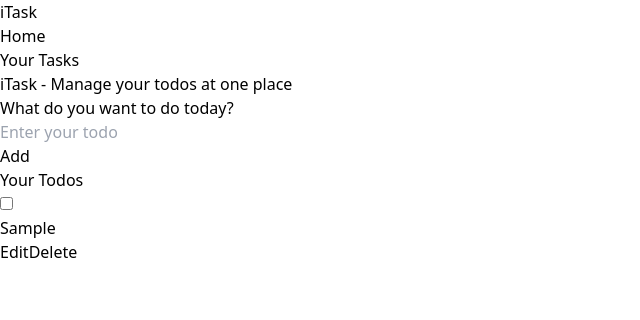
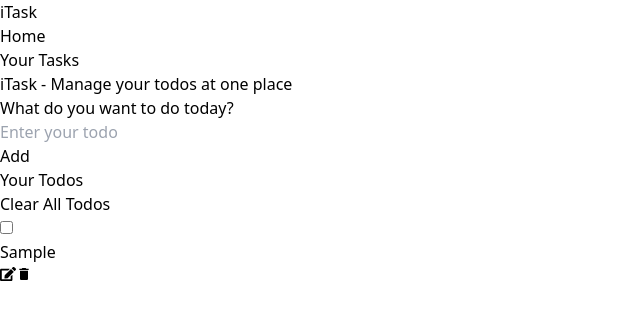
Before and after one commit to MohdRaza216/iTask, a React (Vite) app: page / in a window 1280 px wide. Both pictures are taken after typing "Sample" into the empty fields and a click on the button "Add". Shown: the top 320 px of the page, without its empty margins (0-640 px from the left). Built offline with nearby package versions, Linux system fonts and the light colour scheme.

Commit message:
UI improvements of the application and load dependencies

```diff
--- a/package.json
+++ b/package.json
@@ -11,7 +11,8 @@
   },
   "dependencies": {
     "react": "^18.3.1",
-    "react-dom": "^18.3.1"
+    "react-dom": "^18.3.1",
+    "react-icons": "^5.3.0"
   },
   "devDependencies": {
     "@eslint/js": "^9.13.0",
--- a/src/App.jsx
+++ b/src/App.jsx
@@ -1,15 +1,17 @@
 import { useState } from "react";
 import Navbar from "./component/Navbar.jsx";
+import { FaEdit } from "react-icons/fa";
+import { MdDelete } from "react-icons/md";
 
 function App() {
   const [todo, setTodo] = useState("");
   const [todos, setTodos] = useState([]);
-  const [isEditing, setIsEditing] = useState(false); // Track editing state
-  const [editIndex, setEditIndex] = useState(null); // Track index of item being edited
+  const [isEditing, setIsEditing] = useState(false);
+  const [editIndex, setEditIndex] = useState(null);
 
   const handleAdd = () => {
-    if (todo) {
-      const newTodo = { text: todo, completed: false }; // New to-do object with 'completed' field
+    if (todo.trim()) {
+      const newTodo = { text: todo, completed: false };
       if (isEditing) {
         const updatedTodos = todos.map((item, index) =>
           index === editIndex ? { ...item, text: todo } : item
@@ -36,9 +38,9 @@ function App() {
   };
 
   const handleEdit = (index) => {
-    setTodo(todos[index].text); // Set only the text of the selected to-do item
-    setIsEditing(true); // Set editing state to true
-    setEditIndex(index); // Store index of item being edited
+    setTodo(todos[index].text);
+    setIsEditing(true);
+    setEditIndex(index);
   };
 
   const handleCheckbox = (index) => {
@@ -46,6 +48,12 @@ function App() {
       i === index ? { ...item, completed: !item.completed } : item
     );
     setTodos(updatedTodos);
+  };
+
+  const handleClear = () => {
+    if (window.confirm("Are you sure you want to clear all todo items?")) {
+      setTodos([]);
+    }
   };
 
   return (
@@ -62,31 +70,38 @@ function App() {
             type="text"
             placeholder="Enter your todo"
             onChange={handleChange}
-            onKeyDown={(e) => e.key === "Enter" && handleAdd()} // Trigger handleAdd on Enter key press
+            onKeyDown={(e) => e.key === "Enter" && handleAdd()}
             value={todo}
           />
           <div className="flex justify-center">
             <button
               onClick={handleAdd}
-              className="p-3 py-1 text-white bg-blue-800 rounded-md hover:bg-blue-950"
+              className="p-3 py-1 text-white bg-blue-800 rounded-full hover:bg-blue-950 w-[55%] "
             >
               {isEditing ? "Update" : "Add"}
             </button>
           </div>
-          <h2 className="text-2xl font-bold">Your Todos</h2>
+          <div className="flex justify-between">
+            <h2 className="text-2xl font-bold">Your Todos</h2>
+            <button
+              className="p-3 py-1 text-white bg-red-800 rounded-md hover:bg-red-950"
+              onClick={handleClear}
+            >
+              Clear All Todos
+            </button>
+          </div>
           <div className="todos">
             {todos.length === 0 && (
               <div className="m-5">No Todos to display!</div>
             )}
             {todos.map((item, index) => (
-              <div className="flex justify-between w-1/3 todo " key={index}>
+              <div className="flex justify-between w-[55%] todo" key={index}>
                 <div className="flex items-baseline gap-5 checkbox">
                   <input
                     type="checkbox"
                     checked={item.completed}
                     onChange={() => handleCheckbox(index)}
                     className="mb-3 mr-2"
-                    value={item.completed}
                   />
                   <div
                     className={`text ${
@@ -99,15 +114,15 @@ function App() {
                 <div className="flex h-full buttons">
                   <button
                     onClick={() => handleEdit(index)}
-                    className="p-2 py-1 mx-2 mb-3 text-sm text-white bg-blue-800 rounded-md hover:bg-blue-950"
+                    className="p-3 py-1 mx-2 mb-3 text-sm text-white bg-blue-800 rounded-md hover:bg-blue-950"
                   >
-                    Edit
+                    <FaEdit />
                   </button>
                   <button
                     onClick={() => handleDelete(index)}
-                    className="p-2 py-1 mx-0 mb-3 text-sm text-white bg-red-800 rounded-md hover:bg-red-950"
+                    className="p-3 py-1 mx-0 mb-3 text-sm text-white bg-red-800 rounded-md hover:bg-red-950"
                   >
-                    Delete
+                    <MdDelete />
                   </button>
                 </div>
               </div>
```
Also changed, not shown: 1 other file (tests, documents, lock files or other folders).
